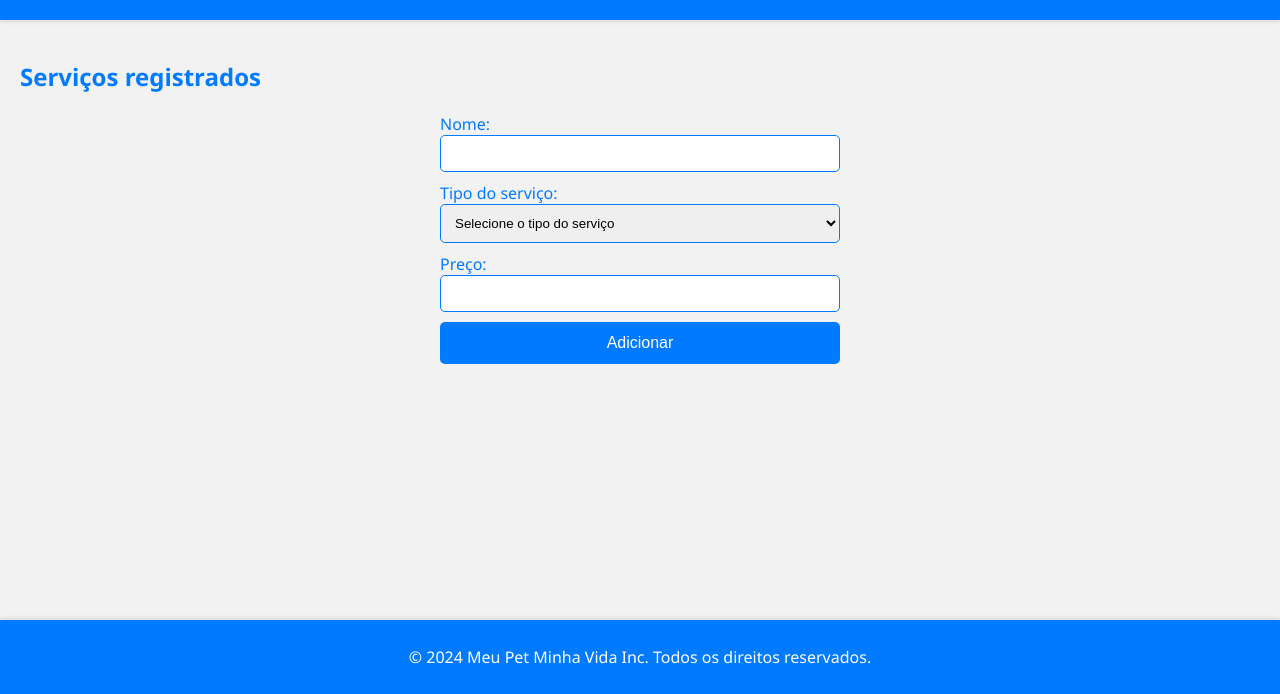
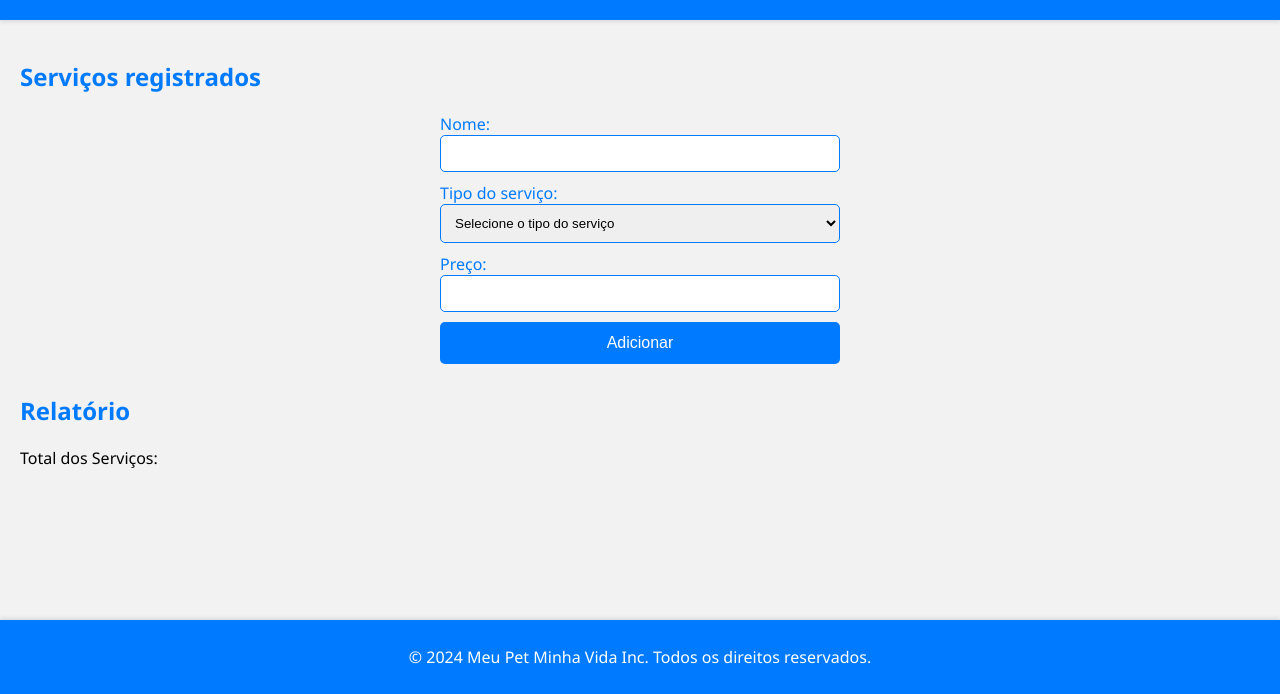
Before and after one commit to Thiago-Develooper/DisciplinaProgramaoWeb, a plain HTML site: page DisciplinaProgramaoWeb/Aula05-Prova/Prova01Atual/index.html in a window 1280 px wide. Shown: the part 106-800 px from the top of the page. Drawn offline with Linux system fonts and the light colour scheme.

Commit message:
html finalizado

```diff
--- a/DisciplinaProgramaoWeb/Aula05-Prova/Prova01Atual/index.html
+++ b/DisciplinaProgramaoWeb/Aula05-Prova/Prova01Atual/index.html
@@ -46,6 +46,20 @@
                 <button type="clicked">Adicionar</button>
             </form>
         </section>
+
+        <!-- RELATÓRIO -->
+        <section id="repotList">
+            <h2>Relatório</h2>
+
+            <div id="list">
+                <!-- Os itens da lista vao ficar aq -->
+            </div>
+
+            <!-- SOMA DE GASTOS -->
+            <div id="totalValue">
+                <p>Total dos Serviços: <span id="total"></span></p>
+            </div>
+        </section>
     </main>
 
     <!-- Footer pq nois é mt semântico mn -->
```
